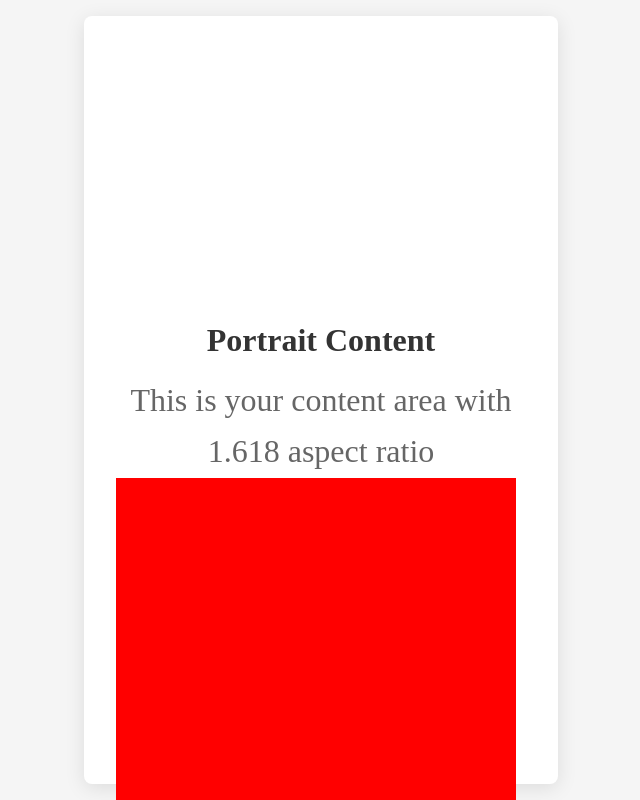
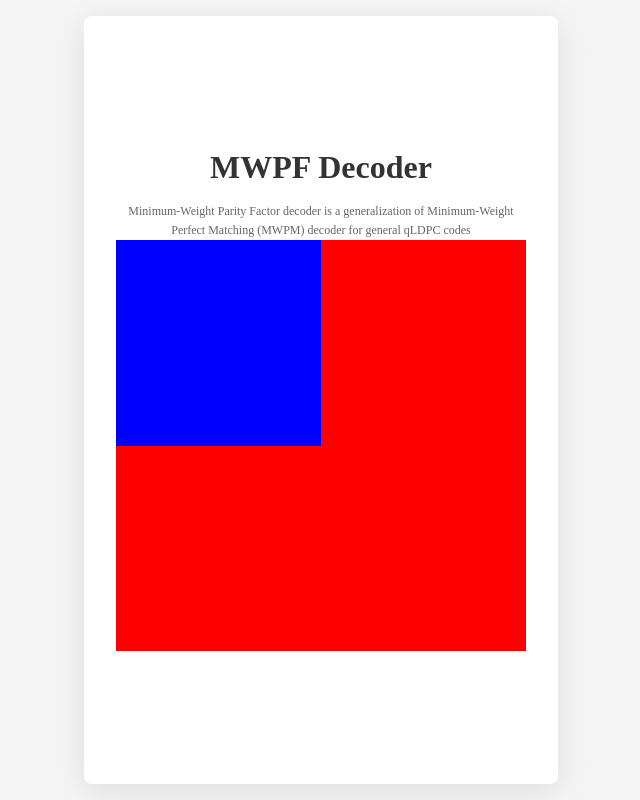
Before and after one commit to yuewuo/mwpf-web, a Vue app in the folder frontend/: page / in a window 1280 px wide. Shown: the whole page, without its empty margins (319-959 px from the left). Built offline with nearby package versions, Linux system fonts and the light colour scheme.

Commit message:
modify content

```diff
--- a/frontend/src/App.vue
+++ b/frontend/src/App.vue
@@ -4,9 +4,14 @@
   <div class="app-container">
     <div class="portrait-region">
       <div class="content-placeholder">
-        <h1>Portrait Content</h1>
-        <p>This is your content area with 1.618 aspect ratio</p>
-        <div class="code"></div>
+        <h1>MWPF Decoder</h1>
+        <p>
+          Minimum-Weight Parity Factor decoder is a generalization of Minimum-Weight Perfect
+          Matching (MWPM) decoder for general qLDPC codes
+        </p>
+        <div class="code">
+          <div style="width: 50%; height: 50%; background-color: blue"></div>
+        </div>
       </div>
     </div>
   </div>
@@ -35,7 +40,7 @@
   align-items: center;
   justify-content: center;
   background-color: #f5f5f5;
-  padding: 1rem;
+  padding: 2vh;
 }
 
 .portrait-region {
@@ -44,8 +49,8 @@
   max-width: 100%;
   max-height: 100%;
   background-color: white;
-  border-radius: 8px;
-  box-shadow: 0 4px 20px rgba(0, 0, 0, 0.1);
+  border-radius: 1vh;
+  box-shadow: 0 0.8vh 4vh rgba(0, 0, 0, 0.1);
   display: flex;
   align-items: center;
   justify-content: center;
@@ -55,26 +60,26 @@
 .content-placeholder {
   position: relative;
   text-align: center;
-  padding: 2rem;
+  padding: 4vh;
   color: #333;
 }
 
 .content-placeholder h1 {
   font-size: 4vh; /* Relative to viewport height, which scales with the portrait region */
-  margin-bottom: 1rem;
+  margin-bottom: 2vh;
   font-weight: 600;
 }
 
 .content-placeholder p {
-  font-size: 4vh; /* Relative to viewport height, which scales with the portrait region */
+  font-size: 1.5vh; /* Relative to viewport height, which scales with the portrait region */
   line-height: 1.6;
   color: #666;
 }
 
 .code {
   aspect-ratio: 1;
-  height: 50vh;
+  width: 100%;
   background-color: red;
-  position: fixed;
+  margin: 0 auto;
 }
 </style>
```
